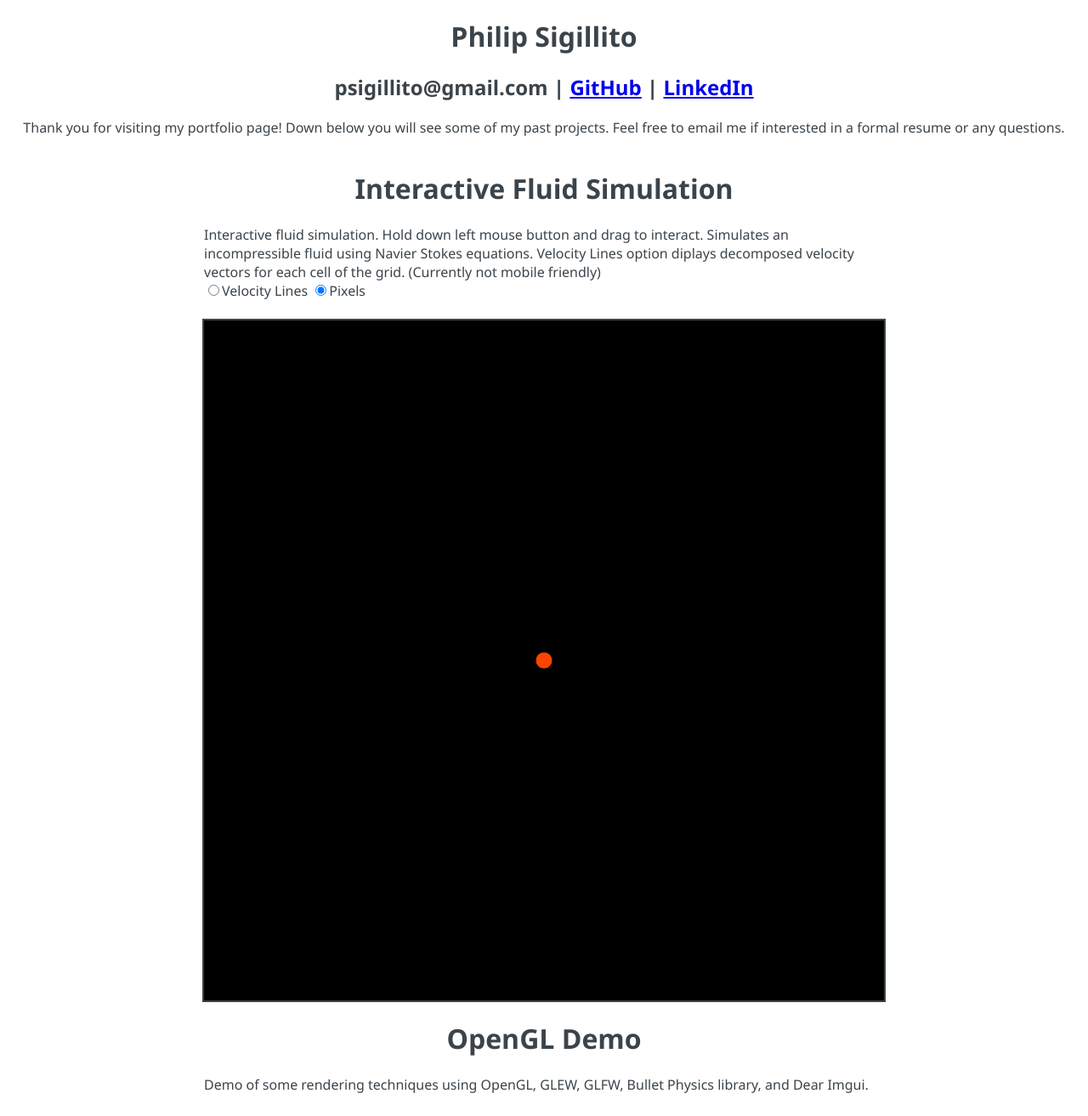
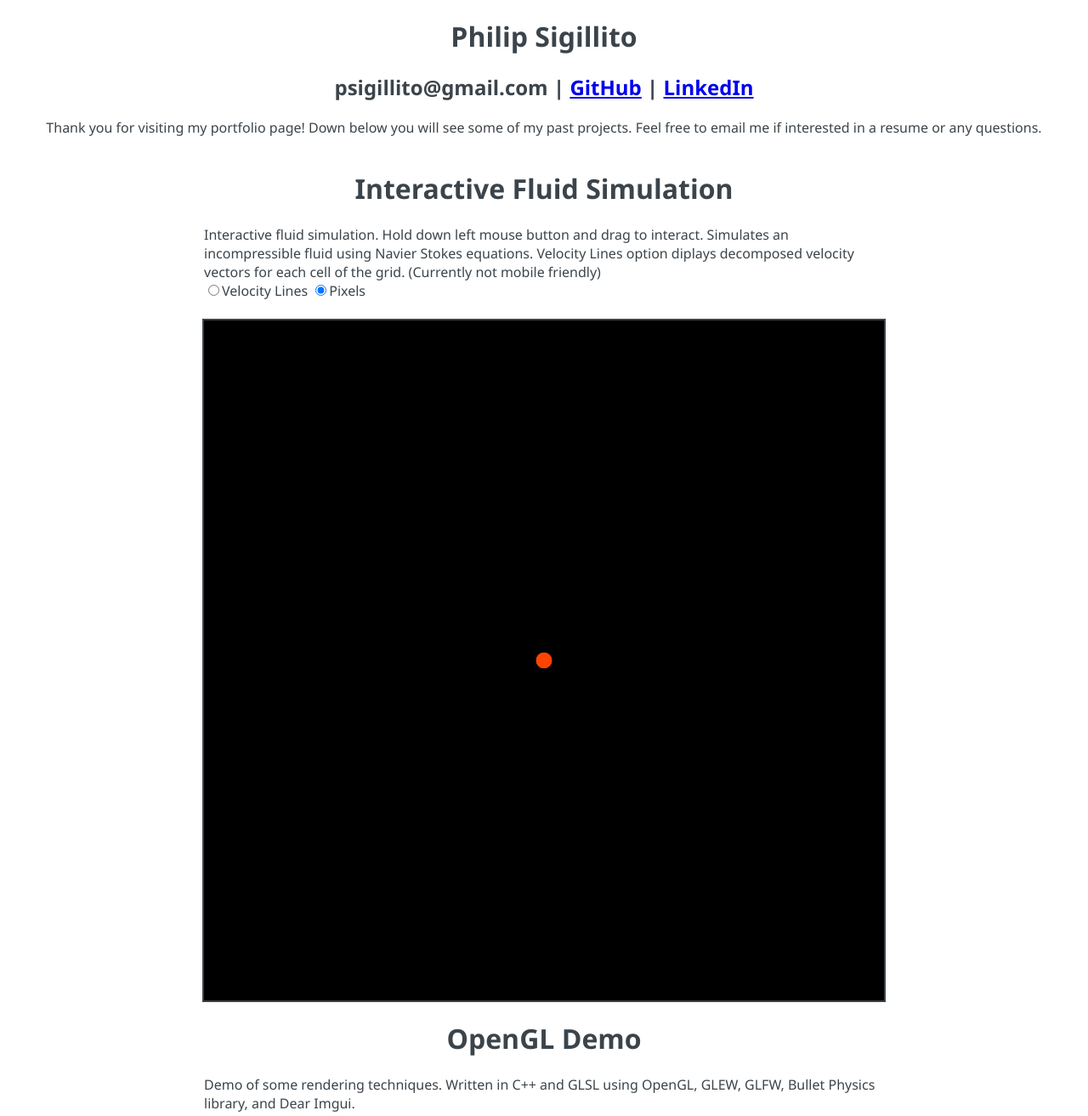
Before and after one commit to psigillito/psigillito.github.io, a website: page index.html in a window 1280 px wide. Shown: the top 1313 px of the page at 85% size. Drawn offline with Linux system fonts and the light colour scheme; grey boxes are pictures that could not be loaded.

Commit message:
update description text

```diff
--- a/index.html
+++ b/index.html
@@ -9,7 +9,7 @@
 		<h2>psigillito@gmail.com | <a href="https://github.com/psigillito">GitHub</a> | <a href="https://www.linkedin.com/in/philipsigillito/">LinkedIn</a> </h2>
 		<h2></h2>
 		<div>
-			Thank you for visiting my portfolio page! Down below you will see some of my past projects. Feel free to email me if interested in a formal resume or any questions.
+			Thank you for visiting my portfolio page! Down below you will see some of my past projects. Feel free to email me if interested in a resume or any questions.
 		</div>
 	</div>
 	<br>
@@ -32,7 +32,7 @@
 <div class="fluidSection">
 	<h1 style="text-align:center;">OpenGL Demo</h1>
 	<div class="options">
-		Demo of some rendering techniques using OpenGL, GLEW, GLFW, Bullet Physics library, and Dear Imgui.
+		Demo of some rendering techniques. Written in C++ and GLSL using OpenGL, GLEW, GLFW, Bullet Physics library, and Dear Imgui.
 		<br>
 	</div>
 	<br>
```
